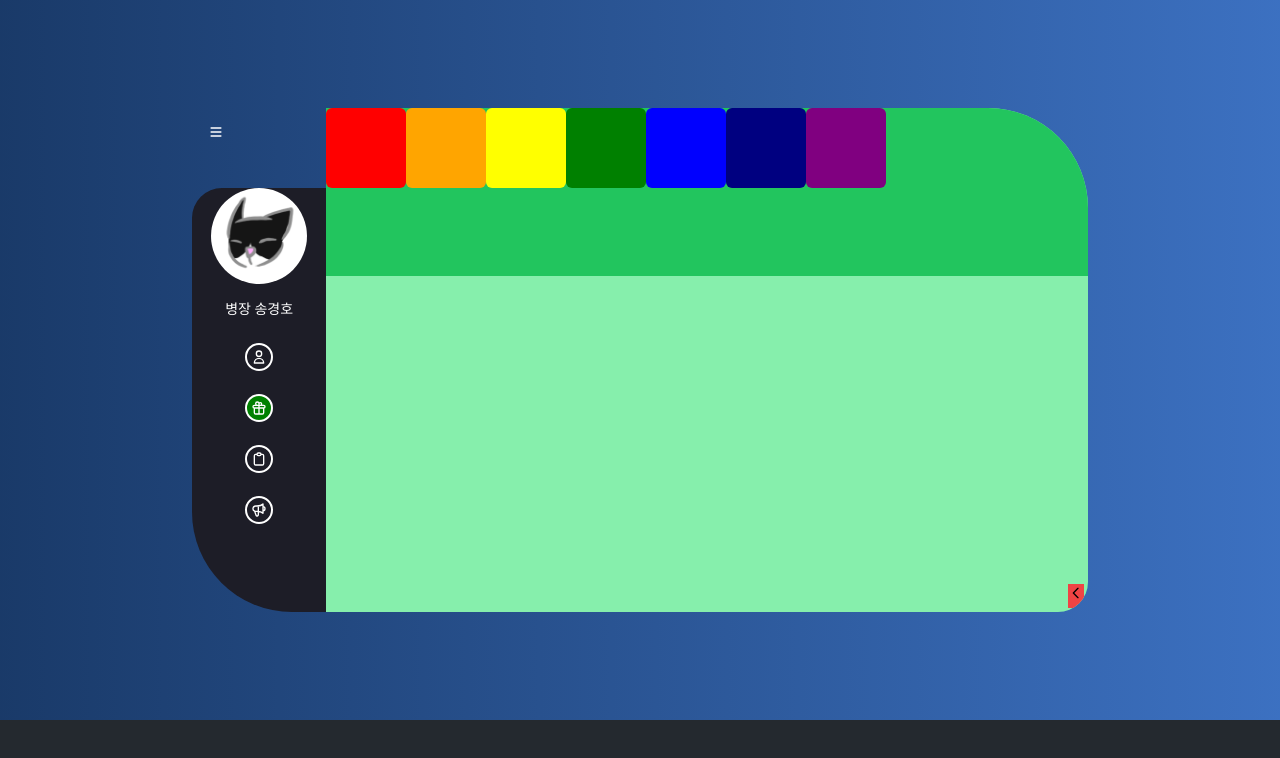
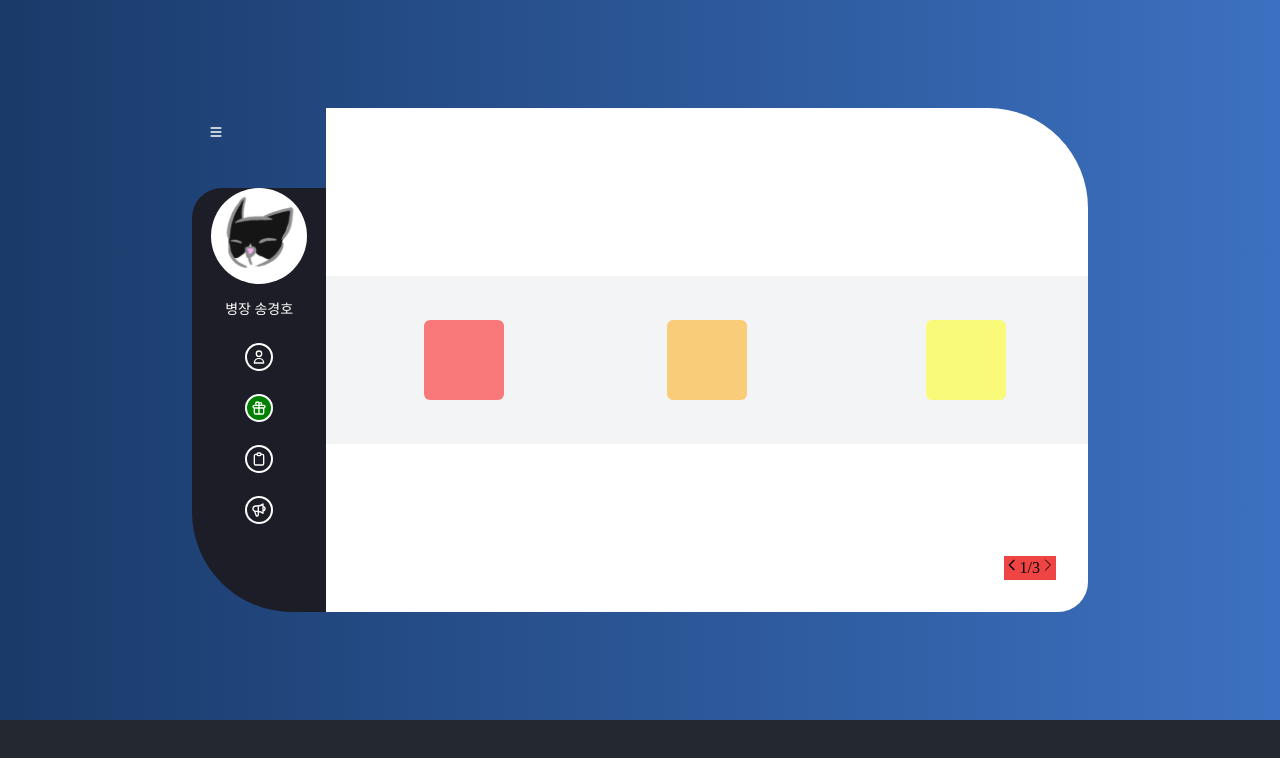
Before and after one commit to osamhack2022/WEB_Own-Nuri_Danuri, a React (Create React App) app in the folder web_fe/: page /dashboard/mostbenefits in a window 1280 px wide. Shown: the top 758 px of the page. Built offline with nearby package versions, Linux system fonts and the light colour scheme; a web font is replaced by a local one.

Commit message:
10/17 publishing #2

```diff
--- a/web_fe/src/App.tsx
+++ b/web_fe/src/App.tsx
@@ -3,6 +3,7 @@ import { BrowserRouter, Route, Routes } from 'react-router-dom';
 
 import BenefitList from './Pages/Dashboard/BenefitList/BenefitList';
 import DashboardPage from './Pages/Dashboard/DashboardPage';
+import Hosting from './Pages/Dashboard/Hosting/Hosting';
 import MostBenfits from './Pages/Dashboard/MostBenefit/MostBenefits';
 import Userinfo from './Pages/Dashboard/UserInfo/UserInfo';
 import MainPage from './Pages/Main/MainPage';
@@ -20,6 +21,7 @@ function App() {
             <Route path="userinfo" element={<Userinfo />} />
             <Route path="mostbenefits" element={<MostBenfits />} />
             <Route path="benefitlist" element={<BenefitList />} />
+            <Route path="hosting" element={<Hosting />} />
           </Route>
 
           <Route path="/*" element={<NotFoundPage />} />
--- /dev/null
+++ b/web_fe/src/Pages/Dashboard/Hosting/Hosting.tsx
@@ -0,0 +1,9 @@
+import * as React from 'react'
+
+const Hosting : React.FC = () => {
+    return (
+        <h1>Showing Hosting 😍</h1>
+    )
+}
+
+export default Hosting;
--- a/web_fe/src/Pages/Dashboard/MostBenefit/BenefitCard/BenefitCard.tsx
+++ b/web_fe/src/Pages/Dashboard/MostBenefit/BenefitCard/BenefitCard.tsx
@@ -8,7 +8,7 @@ interface props {
 const BenefitCard: React.FC<props> = ({ cardID }) => {
     if (cardID) {
         return (
-            <div id={'card' + cardID} className='w-20 h-20 rounded-md' />
+            <button className='block'><div id={'card' + cardID} className='w-20 h-20 duration-500 ease-linear rounded-md opacity-50 hover:w-40 hover:h-40 hover:opacity-100' /></button>
         )
     }
     else
--- a/web_fe/src/Pages/Dashboard/MostBenefit/BenefitCard/BenefitCardSet.tsx
+++ b/web_fe/src/Pages/Dashboard/MostBenefit/BenefitCard/BenefitCardSet.tsx
@@ -9,10 +9,11 @@ interface props {
 
 const BenefitCardSet : React.FC<props> = ({id1, id2, id3}) => {
     return (
-        <div id='CardSet' className='flex'>
-            <BenefitCard cardID={id1} />
+        <div id='CardSet' className='flex w-1/3 h-full justify-around items-center'>
+
+            <div className='block ml-4'><BenefitCard cardID={id1} /></div>
             <BenefitCard cardID={id2} />
-            <BenefitCard cardID={id3} />
+            <div className='block ml-4'><BenefitCard cardID={id3} /></div>
         </div>
     );
 }
--- a/web_fe/src/Pages/Dashboard/MostBenefit/MostBenefits.tsx
+++ b/web_fe/src/Pages/Dashboard/MostBenefit/MostBenefits.tsx
@@ -2,25 +2,28 @@ import * as React from 'react'
 import BenefitCard from './BenefitCard/BenefitCard';
 import './MostBenefitsStyle.css';
 
-import { HiOutlineChevronLeft, HiOutlineChevronRight } from 'react-icons/hi'
+import { HiOutlineChevronLeft, } from 'react-icons/hi'
+import { HiOutlineChevronRight } from 'react-icons/hi2';
 import BenefitCardSet from './BenefitCard/BenefitCardSet';
+import useMostBenefit from './useMostBenefit';
+
 
 const MostBenfits: React.FC = () => {
+    const {slideNum, slideRight, slideLeft} = useMostBenefit();
+
     return (
-        <div id='MostBenefitContainer' className='h-full bg-green-300'>
+        <div id='MostBenefitContainer' className='overflow-hidden relative h-full bg-white'>
 
-            <div id='MostBenefitSlide' className='h-1/3 flex bg-green-500'>
+            <div id={`Slide${slideNum}`} className='MostBenefitSlide absolute h-1/3 flex bg-gray-100'>
                 <BenefitCardSet id1={1} id2={2} id3={3} />
                 <BenefitCardSet id1={4} id2={5} id3={6} />
                 <BenefitCardSet id1={7} />
             </div>
 
-            <div id='MostBenefitController' className='fixed bg-red-500 bottom-1 right-1'>
-
-                <button><HiOutlineChevronLeft className='text-white/></button>
-                <span>1/5</span>
-                <button> <HiOutlineChevronRight className='text-white /></button>
-
+            <div id='MostBenefitController' className='absolute inline-block bg-red-500 bottom-8 right-8'>
+                <button onClick={slideLeft}><HiOutlineChevronLeft className='white'/></button>
+                <span>{slideNum}/3</span>
+                <button onClick={slideRight}><HiOutlineChevronRight className='white'/></button>
             </div>
         </div>
     )
--- a/web_fe/src/Pages/Dashboard/MostBenefit/MostBenefitsStyle.css
+++ b/web_fe/src/Pages/Dashboard/MostBenefit/MostBenefitsStyle.css
@@ -1,14 +1,15 @@
-#MostBenefitSlide {
-    width: 500%;
-    /* animation: slideleft 3s linear infinite; */
+.MostBenefitSlide {
+    width: 300%;
+    top:50%;
+    transition: all 0.5s 0s linear;
 }
 
-@keyframes slideleft {
-    from {
-        transform: translate(0);
-    }
-
-    to {
-        transform: translateX(-1066.660px);
-    }
+#Slide1 {
+    transform: translate(0,-50%);
 }
+#Slide2 {
+    transform: translate(-33.3%,-50%);
+}
+#Slide3 {
+    transform: translate(-66.6%,-50%);
+}
--- /dev/null
+++ b/web_fe/src/Pages/Dashboard/MostBenefit/useMostBenefit.ts
@@ -0,0 +1,27 @@
+import * as React from 'react';
+
+interface useMostBenefitReturn {
+    slideNum : number;
+    slideRight: ()=>void;
+    slideLeft: ()=>void;
+}
+
+function useMostBenefit() : useMostBenefitReturn {
+    const [slideNum, setSlideNum] = React.useState(1);
+
+    function slideRight(){
+        if(slideNum !== 3){
+            setSlideNum((prev)=>prev+1);
+        }
+    }
+
+    function slideLeft(){
+        if(slideNum !== 1){
+            setSlideNum((prev)=>prev-1);
+        }
+    }
+
+    return {slideNum, slideRight, slideLeft}
+}
+
+export default useMostBenefit;
```
